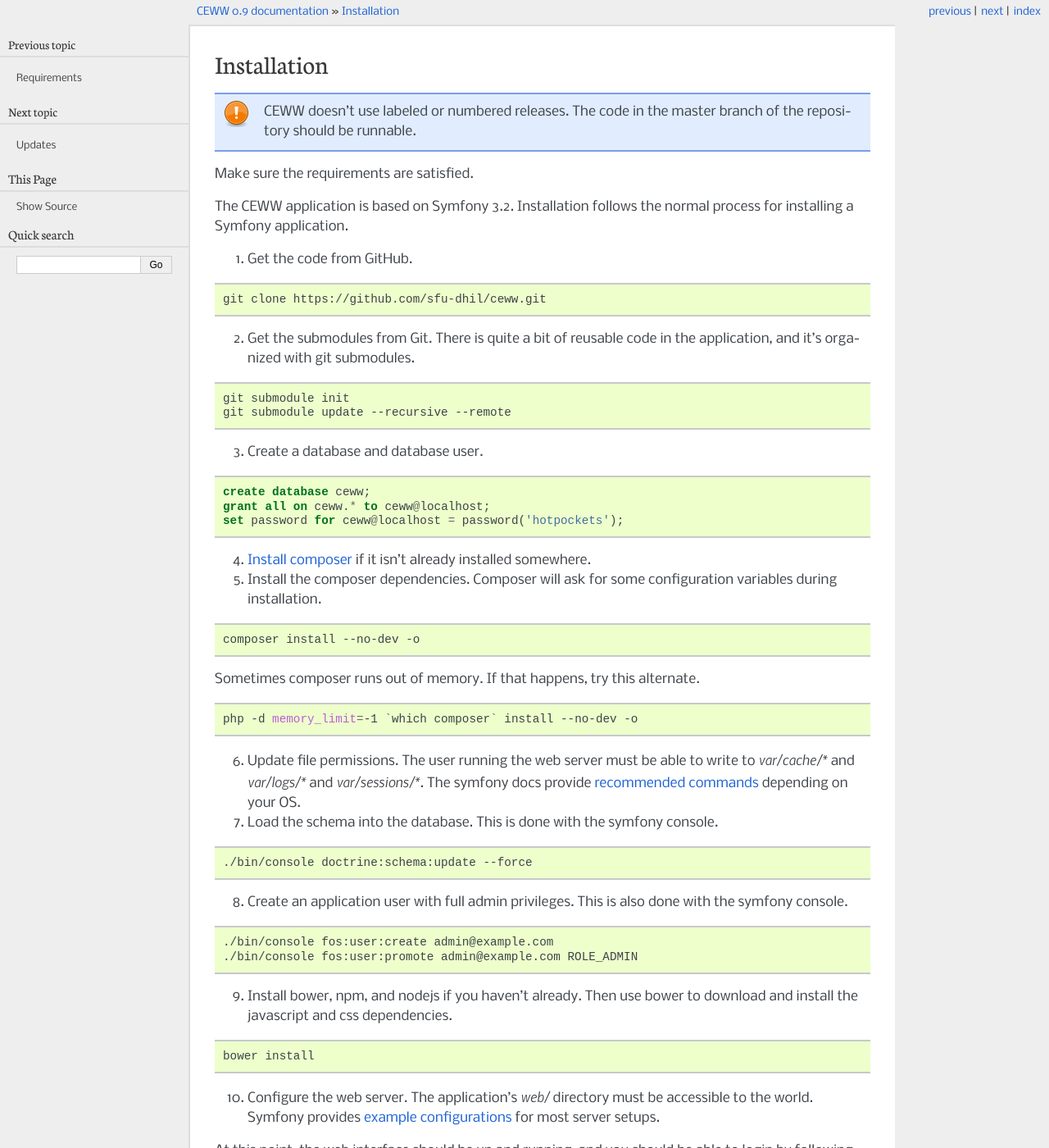
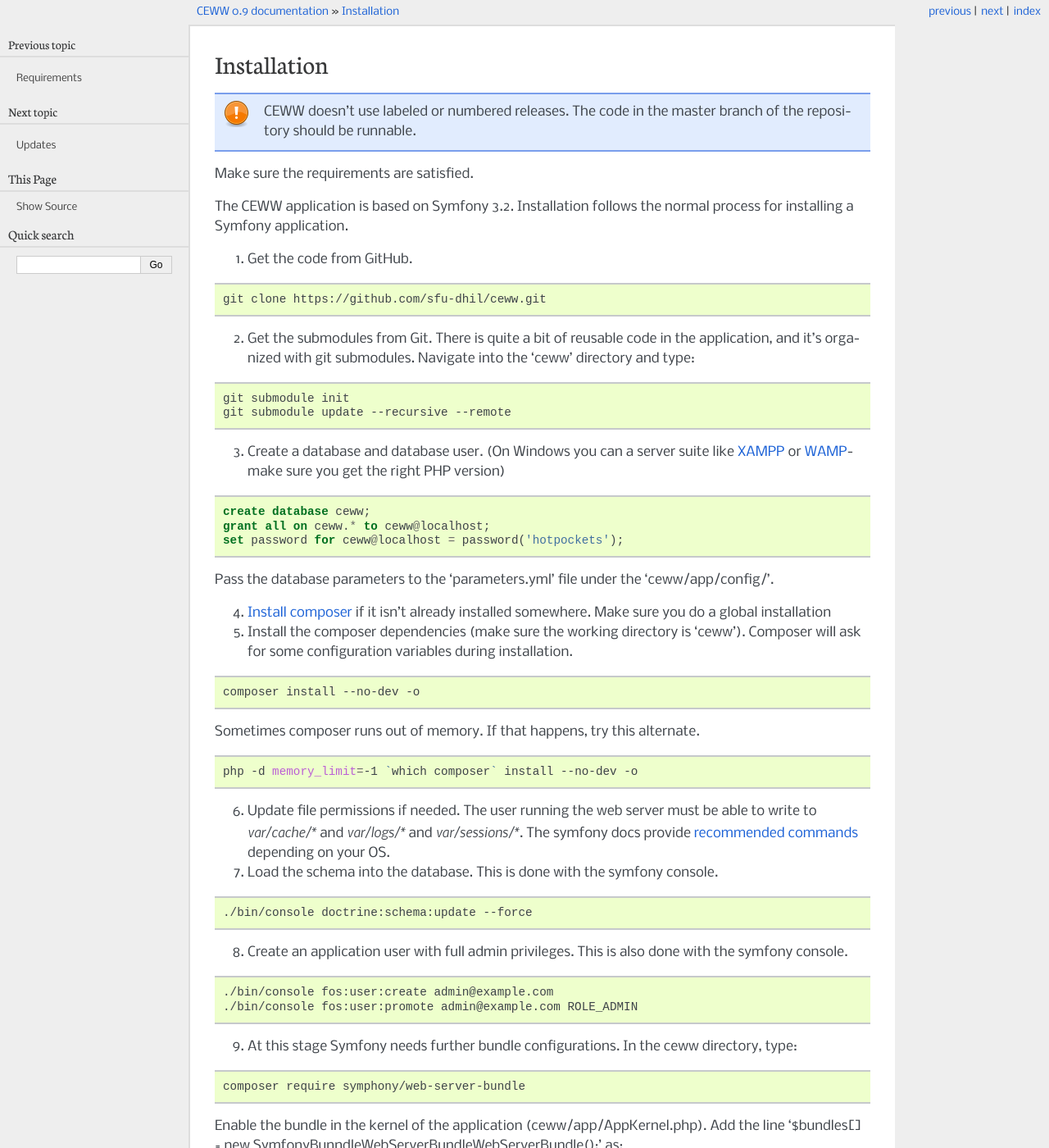
Before and after one commit to sfu-dhil/ceww-docs, a Sphinx documentation site: the page built from source/install.rst, in a window 1280 px wide and 1400 px high. Shown: the whole window at 82% size. Built offline with Sphinx 7.4.7, drawn with Linux system fonts in a browser that asks for light colours; some of the changed text lies outside the part shown.

Commit message:
Add existing file

```diff
--- a/source/install.rst
+++ b/source/install.rst
@@ -5,13 +5,11 @@ Installation
 
 .. note::
 
-    CEWW doesn't use labeled or numbered releases. The code in the
-    master branch of the repository should be runnable.
+    CEWW doesn't use labeled or numbered releases. The code in the master branch of the repository should be runnable.
 
 Make sure the requirements are satisfied.
 
-The CEWW application is based on Symfony 3.2. Installation follows the
-normal process for installing a Symfony application.
+The CEWW application is based on Symfony 3.2. Installation follows the normal process for installing a Symfony application.
 
 1. Get the code from GitHub.
 
@@ -19,15 +17,14 @@ normal process for installing a Symfony application.
 
   git clone https://github.com/sfu-dhil/ceww.git
 
-2. Get the submodules from Git. There is quite a bit of reusable code in the
-   application, and it's organized with git submodules.
+2. Get the submodules from Git. There is quite a bit of reusable code in the application, and it's organized with git submodules. Navigate into the 'ceww' directory and type:
 
 .. code-block:: bash
 
   git submodule init
   git submodule update --recursive --remote
 
-3. Create a database and database user.
+3. Create a database and database user. (On Windows you can a server suite like `XAMPP`_ or `WAMP`_-make sure you get the right PHP version)
 
 .. code-block:: sql
 
@@ -35,10 +32,11 @@ normal process for installing a Symfony application.
   grant all on ceww.* to ceww@localhost;
   set password for ceww@localhost = password('hotpockets');
 
-4. `Install composer`_ if it isn't already installed somewhere.
+Pass the database parameters to the 'parameters.yml' file under the 'ceww/app/config/'.
 
-5. Install the composer dependencies. Composer will ask for some
-   configuration variables during installation.
+4. `Install composer`_ if it isn't already installed somewhere. Make sure you do a global installation
+
+5. Install the composer dependencies (make sure the working directory is 'ceww'). Composer will ask for some configuration variables during installation.
 
 .. code-block:: bash
 
@@ -50,42 +48,69 @@ Sometimes composer runs out of memory. If that happens, try this alternate.
 
   php -d memory_limit=-1 `which composer` install --no-dev -o
 
-6. Update file permissions. The user running the web server must be
-   able to write to `var/cache/*` and `var/logs/*` and
-   `var/sessions/*`. The symfony docs provide `recommended commands`_
-   depending on your OS.
+6. Update file permissions if needed. The user running the web server must be able to write to `var/cache/*` and `var/logs/*` and `var/sessions/*`. The symfony docs provide `recommended commands`_ depending on your OS.
 
-7. Load the schema into the database. This is done with the
-   symfony console.
+7. Load the schema into the database. This is done with the symfony console.
 
 .. code-block:: bash
 
   ./bin/console doctrine:schema:update --force
 
-8. Create an application user with full admin privileges. This is also done
-   with the symfony console.
+8. Create an application user with full admin privileges. This is also done with the symfony console.
 
 .. code-block:: bash
 
   ./bin/console fos:user:create admin@example.com
   ./bin/console fos:user:promote admin@example.com ROLE_ADMIN
 
-9. Install bower, npm, and nodejs if you haven't already. Then use bower to
-   download and install the javascript and css dependencies.
+
+9. At this stage Symfony needs further bundle configurations. In the ceww directory, type:
+
+.. code-block:: bash
+
+  composer require symphony/web-server-bundle
+
+Enable the bundle in the kernel of the application (ceww/app/AppKernel.php). Add the line '$bundles[] = new Symfony\Bunndle\WebServerBundle\WebServerBundle();' as:
+
+.. code-block:: php
+
+  class AppKernel extends Kernel
+  {
+  // ...
+    if ('dev' === $this->getEnvironment()) {
+      // ...
+      $bundles[] = new Symfony\Bundle\WebServerBundle\WebServerBundle();
+      }
+  // ...
+  }
+
+
+10. Install bower, npm, and nodejs if you haven't. In the 'ceww' directory, use bower to download and install the javascript and css dependencies.
 
 .. code-block:: bash
 
   bower install
 
-10. Configure the web server. The application's `web/` directory must
-    be accessible to the world. Symfony provides `example
-    configurations`_ for most server setups.
+11. Configure the web server. The application's `web/` directory must be accessible to the world. Symfony provides `example configurations`_ for most server setups.
 
 
-At this point, the web interface should be up and running, and you should
-be able to login by following the Login link in the top right menu bar.
+12. start the built-in php server to run the application.
+
+.. code-block:: bash
+
+  php bin/console server:start
+
+Go to the localhost:8000 in your browser.
+
+At this point, the web interface should be up and running, and you should be able to login by following the Login link in the top right menu bar.
+
+The documentation module should be seperately built in and placed inside the 'ceww/web/docs' directory. Follow the `DHIL Documentation Guide`_ for more information.
 
 That should be it.
+
+.. _`XAMPP`: https://www.apachefriends.org/download.html
+
+.. _`WAMP`: http://www.wampserver.com/en/
 
 .. _`Install composer`: https://getcomposer.org/download/
 
--- a/source/requirements.rst
+++ b/source/requirements.rst
@@ -7,9 +7,7 @@ PHP 5.5.9 or later is required.
 
 * `MySQL`_ or `MariaDB`_.
 
-PHP dependencies with `Composer`_. The Symfony framework has
-additional requirements for PHP. Composer should be installed
-globally.
+PHP dependencies are handled with `Composer`_. Composer should be installed globally. The Symfony framework has additional requirements for PHP.
 
 Javascript and CSS dependencies are managed with `Bower`_, which requires
 `NPM`_ and `NodeJS`_.
```
Also changed, not shown: other parts of source/install.rst (+2 -0 lines), source/about.rst (+22 -0 lines), source/index.rst (+0 -9 lines), source/todo.rst (deleted, +0 -10 lines).
